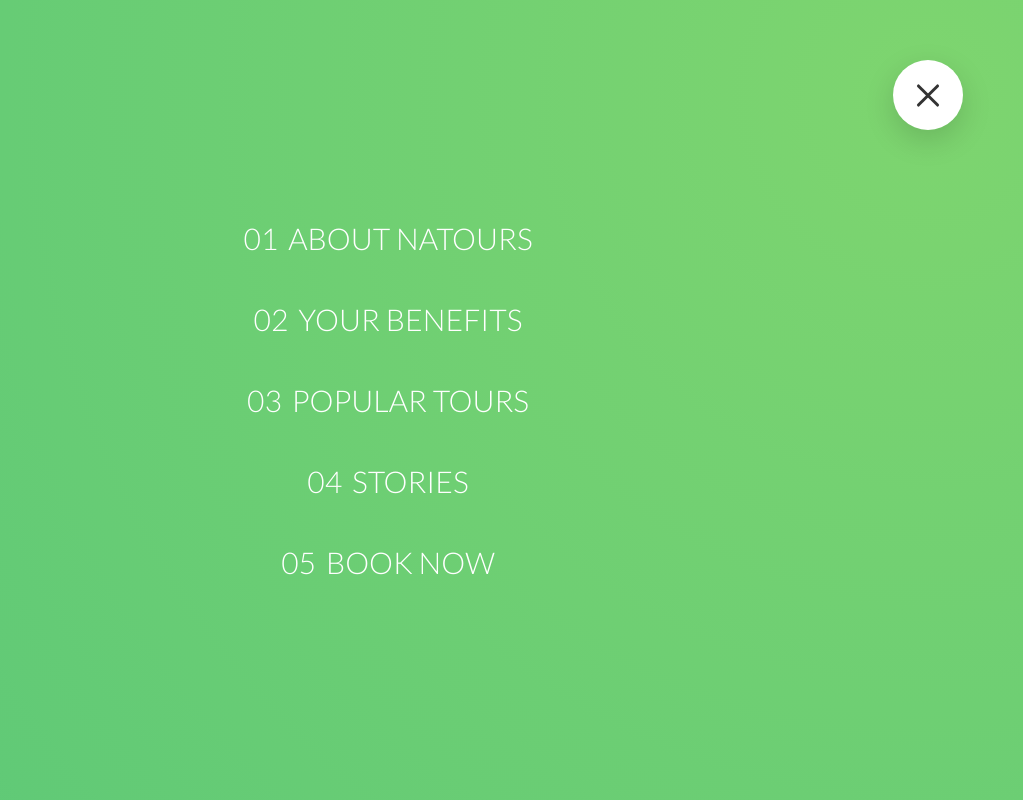
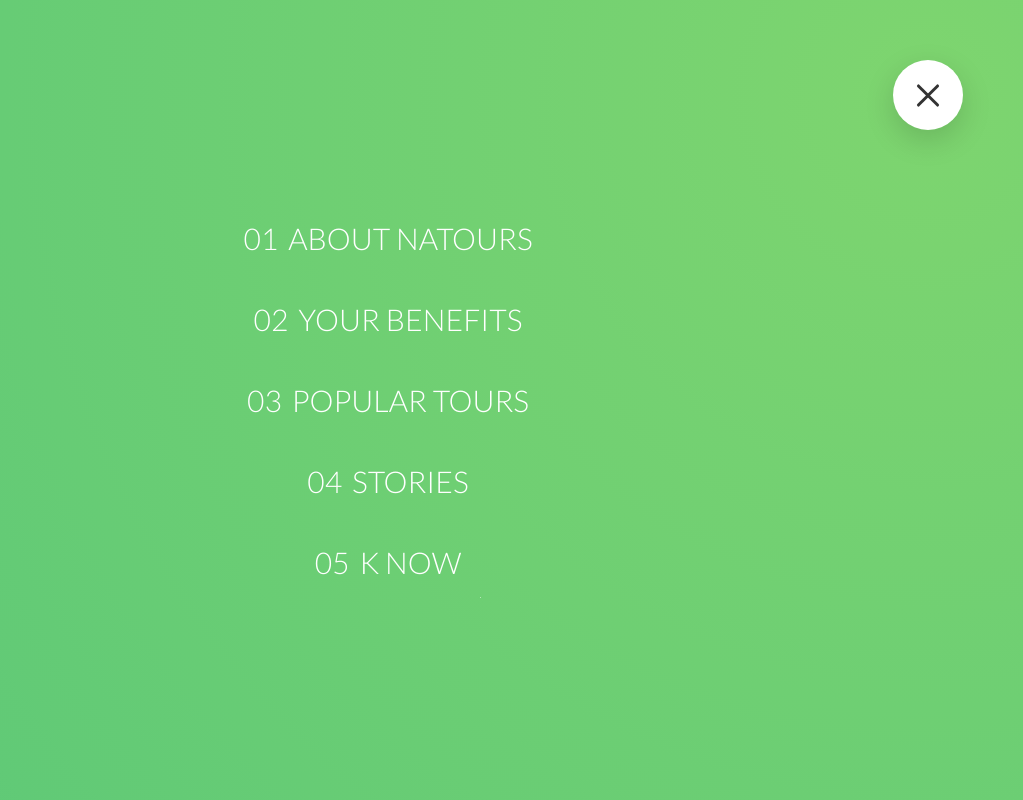
Before and after one commit to naveedriaz829/natours-fe-app, a plain HTML site: page index.html in a window 1280 px wide. Both pictures are taken after a click on the label 1185 px from the left and 95 px from the top of the page. Shown: the top 800 px of the page, without its empty margins (257-1280 px from the left). Drawn offline with Linux system fonts and the light colour scheme.

Commit message:
Update index.html

```diff
--- a/index.html
+++ b/index.html
@@ -34,7 +34,7 @@
                         tours</a></li>
                 <li class="navigation__item"><a href="#section-stories"
                         class="navigation__link"><span>04</span>Stories</a></li>
-                <li class="navigation__item"><a href="#section-book" class="navigation__link"><span>05</span>Book
+                <li class="navigation__item"><a href="#section-book" class="navigation__link"><span>05</span>k
                         now</a></li>
             </ul>
         </nav>
```
